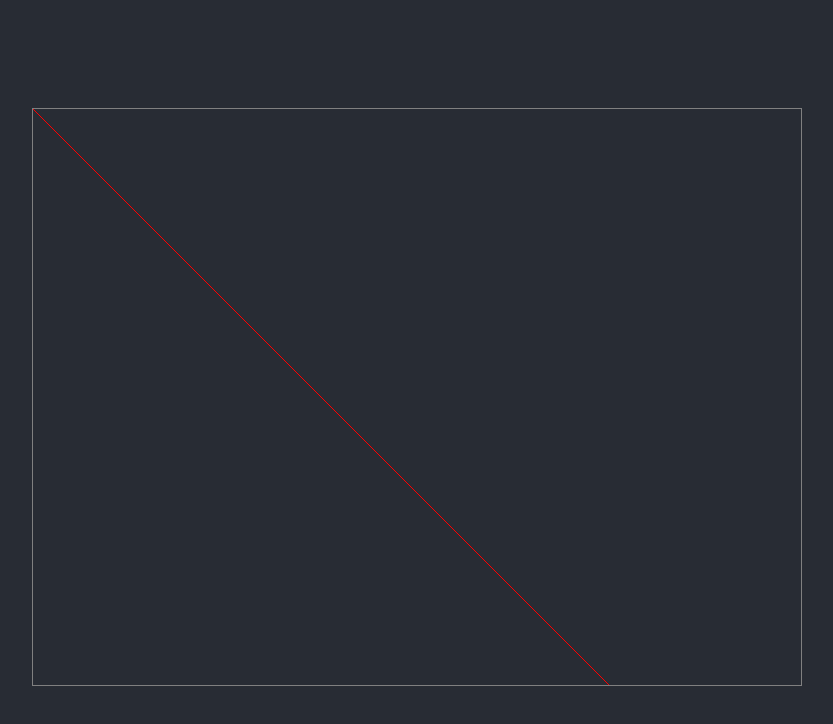
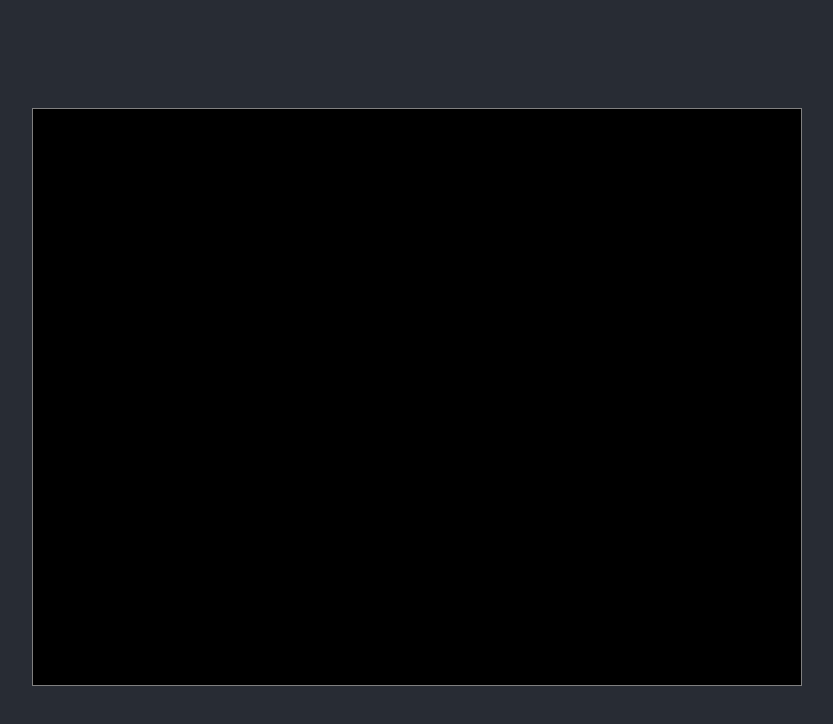
Before and after one commit to bengosney/ray-tracer, a React (Create React App) app: page / in a window 1280 px wide. Shown: the top 724 px of the page, without its empty margins (223-1056 px from the left). Built offline with nearby package versions, Linux system fonts and the light colour scheme.

Commit message:
it traces nothing

```diff
--- a/src/App.tsx
+++ b/src/App.tsx
@@ -2,11 +2,37 @@ import { useCallback, useRef } from "react";
 import "./App.css";
 import Canvas from "./Canvas";
 import useMaxSize, { ASPECT_4_3 } from "./hooks/useMaxSize";
-import { Vec2, Vec3, vec2 } from "./utils/math";
-import { RGB, rgb } from "./utils/colour";
+import { Vec2, Vec3, add, vec2, vec3, normalize, mul } from "./utils/math";
+import { RGB, rgb, vec3ToRGB } from "./utils/colour";
+
+type Shape = "sphere";
+
+interface Object {
+  shape: Shape;
+  position: Vec3;
+  colour: RGB;
+}
+
+interface Sphere extends Object {
+  shape: "sphere";
+  radius: number;
+}
+
+type Objects = Sphere;
+
+const objects: Objects[] = [
+  {
+    shape: "sphere",
+    radius: 3,
+    position: vec3(3, 7, 7),
+    colour: rgb(255, 0, 0),
+  },
+];
 
 function App() {
   const { width, height } = useMaxSize(ASPECT_4_3);
+  const focalLength = 50;
+  const samples = 100;
   const imageData = useRef<ImageData>();
 
   const drawPixel = useCallback(
@@ -28,9 +54,23 @@ function App() {
     imageData.current = context.createImageData(width, height);
   }, []);
 
+  const trace = (origin: Vec3, direction: Vec3, objects: Objects[], steps: number): Vec3 => {
+    return vec3(0, 0, 0);
+  };
+
   const frame = useCallback((context: CanvasRenderingContext2D, since: number) => {
-    for (let i = 0; i < Math.min(width, height); i++) {
-      drawPixel(vec2(i, i), rgb(255, 0, 0));
+    for (let x = 0; x < width; x++) {
+      for (let y = 0; y < height; y++) {
+        const direction = normalize(vec3(x, y, focalLength));
+
+        let color = vec3(0, 0, 0);
+        for (let i = 0; i < samples; i++) {
+          color = add(color, trace(vec3(0, 0, 0), direction, objects, 4));
+        }
+        color = mul(color, 1 / samples);
+
+        drawPixel({ x, y }, vec3ToRGB(color));
+      }
     }
 
     if (imageData.current !== undefined) {
--- a/src/utils/colour.ts
+++ b/src/utils/colour.ts
@@ -1,3 +1,5 @@
+import { Vec3, vec3 } from "./math";
+
 export interface RGB {
   r: number;
   g: number;
@@ -6,4 +8,7 @@ export interface RGB {
 
 export const rgb = (r: number, g: number, b: number): RGB => ({ r, g, b });
 
+export const rgbToVec3 = ({ r, g, b }: RGB): Vec3 => vec3(r, g, b);
+export const vec3ToRGB = ({ x, y, z }: Vec3): RGB => rgb(x, y, z);
+
 export const RGBToHex = ({ r, g, b }: RGB): string => "#" + ((1 << 24) | (r << 16) | (g << 8) | b).toString(16).slice(1);
```
